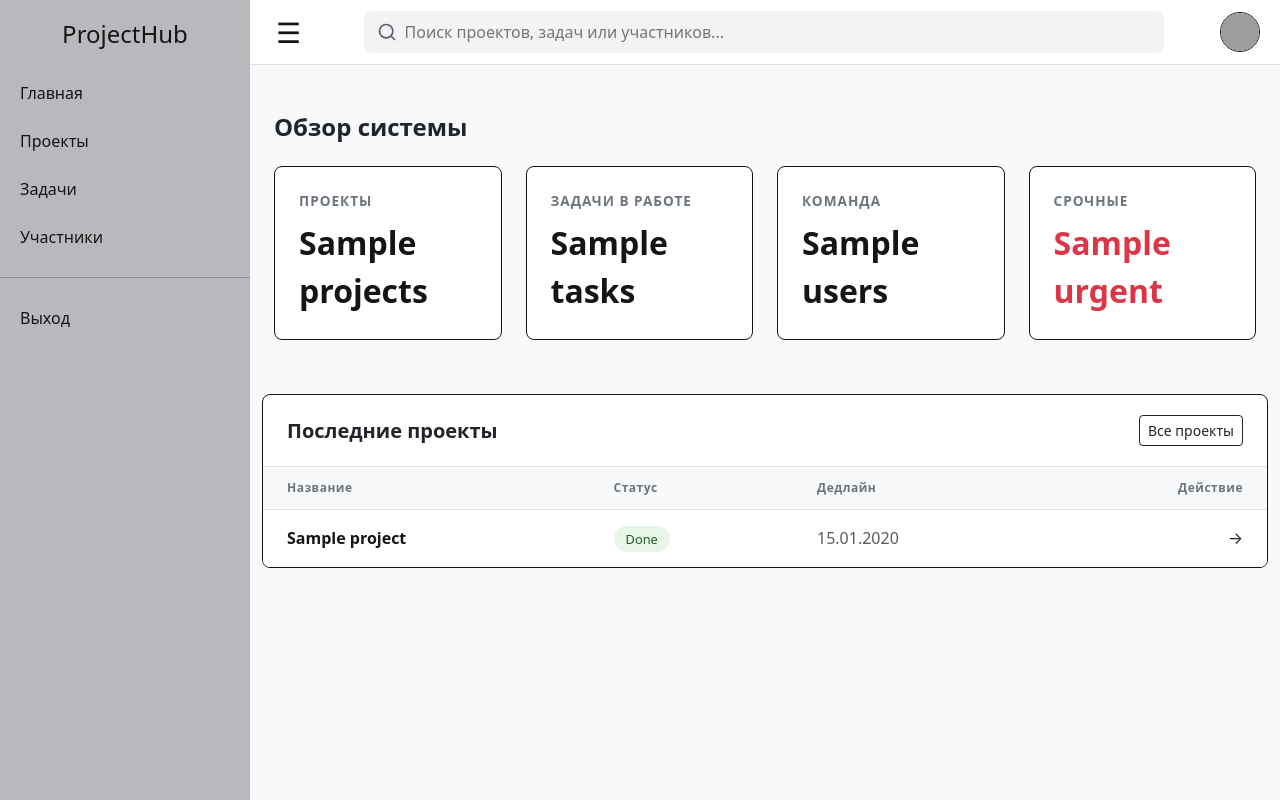
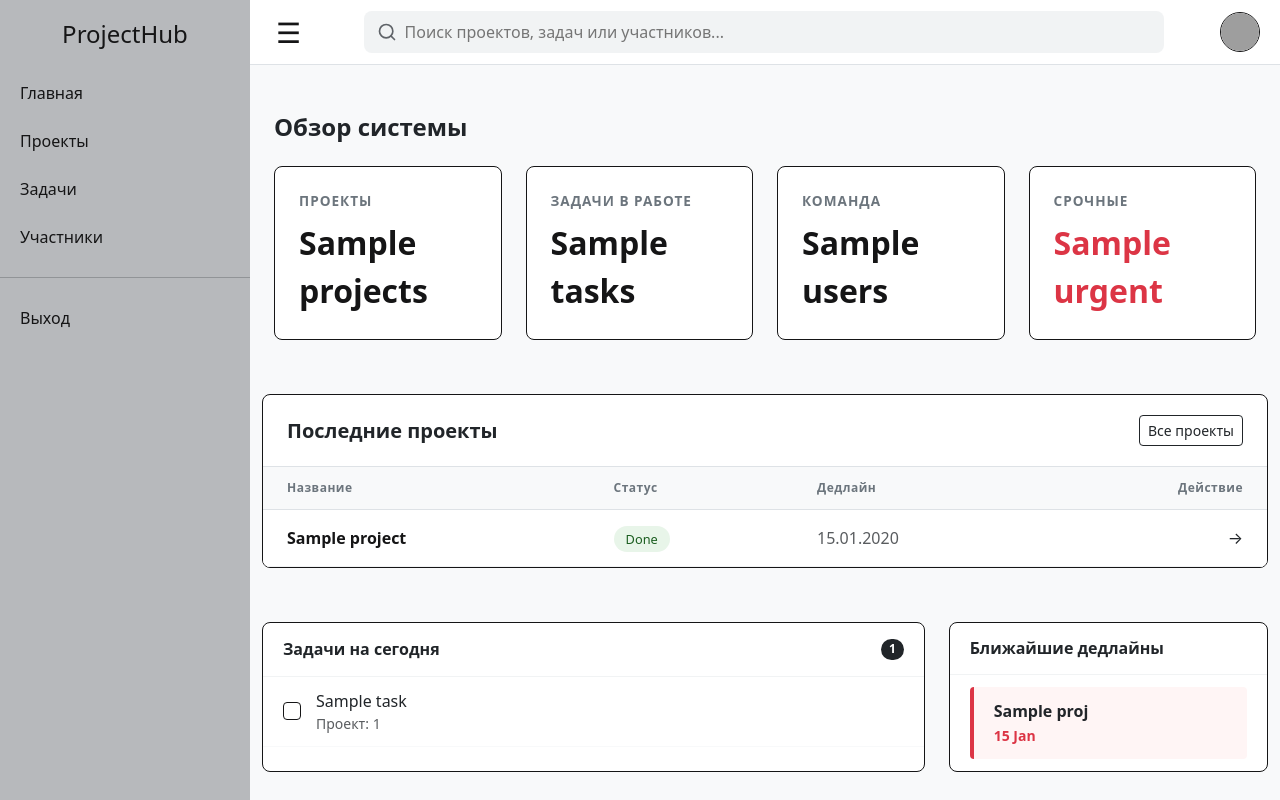
Before and after one commit to Alika443/diplom, a FastAPI app: template templates/index.html in a window 1280 px wide. Run offline with FastAPI, Linux system fonts and the light colour scheme; the template is opened without the code that fills it: most values are stand-ins (such as "Sample title", 1, 10 or a date in 2020); grey boxes are pictures that could not be loaded.

Commit message:
дедлайны и задачи на сегодня

```diff
--- a/app/main.py
+++ b/app/main.py
@@ -1,5 +1,5 @@
 import os
-from datetime import datetime
+from datetime import datetime, date
 from fastapi import FastAPI, Request, Depends, Form, responses
 from fastapi.responses import HTMLResponse
 from fastapi.templating import Jinja2Templates
@@ -7,7 +7,6 @@ from sqlalchemy.orm import Session
 
 # Импортируем базу и модели
 from app.database import engine, Base, get_db
-# Убедись, что в app/models/__init__.py прописаны импорты этих классов
 from app.models import Project, Task, User
 
 # Создаем таблицы в БД
@@ -16,7 +15,6 @@ Base.metadata.create_all(bind=engine)
 app = FastAPI()
 
 # --- НАСТРОЙКА ШАБЛОНОВ ---
-# Определяем путь к папке templates относительно текущего файла
 current_dir = os.path.dirname(os.path.abspath(__file__)) # папка app
 project_root = os.path.dirname(current_dir) # корень проекта
 templates_path = os.path.join(project_root, "templates")
@@ -26,41 +24,37 @@ templates = Jinja2Templates(directory=templates_path)
 
 @app.get("/")
 def read_root(request: Request, db: Session = Depends(get_db)):
-    # Считаем данные для карточек
+    # 1. Считаем общую статистику для верхних карточек
     total_projects = db.query(Project).count()
-    # Обрати внимание: Task должен быть импортирован выше!
-    active_tasks = db.query(Task).filter(Task.status != "Done").count()
+    active_tasks_count = db.query(Task).filter(Task.status != "Done").count()
     total_users = db.query(User).count()
 
-    # Срочные задачи (например, те, что не выполнены)
-    urgent_tasks = active_tasks
+    # 2. Подготавливаем списки для основной части экрана
+    today = date.today()
 
+    # Последние 5 проектов
+    recent_projects = db.query(Project).order_by(Project.id.desc()).limit(5).all()
+
+    # Задачи на сегодня (невыполненные)
+    tasks_today = db.query(Task).filter(Task.status != "Done").limit(5).all()
+
+    # Ближайшие дедлайны (проекты, у которых дедлайн сегодня или позже)
+    upcoming_deadlines = db.query(Project).filter(
+        Project.deadline >= today
+    ).order_by(Project.deadline.asc()).limit(3).all()
+
+    # 3. Отправляем ВСЕ данные в один шаблон одним ответом
     return templates.TemplateResponse("index.html", {
         "request": request,
         "stats": {
             "projects": total_projects,
-            "tasks": active_tasks,
+            "tasks": active_tasks_count,
             "users": total_users,
-            "urgent": urgent_tasks
-        }
-    })
-
-    total_projects = db.query(Project).count()
-    active_tasks = db.query(Task).count()
-    total_users = db.query(User).count()
-
-    # Получаем последние 5 проектов, отсортированных по ID (или дате, если она есть)
-    recent_projects = db.query(Project).order_by(Project.id.desc()).limit(5).all()
-
-    return templates.TemplateResponse("index.html", {
-        "request": request,
-        "stats": {
-            "projects": total_projects,
-            "tasks": active_tasks,
-            "users": total_users,
-            "urgent": active_tasks
+            "urgent": active_tasks_count
         },
-        "recent_projects": recent_projects
+        "recent_projects": recent_projects,
+        "tasks_today": tasks_today,
+        "upcoming_deadlines": upcoming_deadlines
     })
 
 @app.get("/projects", response_class=HTMLResponse)
@@ -76,7 +70,6 @@ async def projects_page(request: Request, db: Session = Depends(get_db)):
 
 @app.get("/tasks", response_class=HTMLResponse)
 async def tasks_page(request: Request):
-    # Здесь можно будет позже сделать вывод задач по аналогии с проектами
     return templates.TemplateResponse("base.html", {"request": request})
 
 @app.post("/projects/create")
@@ -115,7 +108,7 @@ async def update_project(
             try:
                 project.deadline = datetime.strptime(deadline, '%Y-%m-%d')
             except ValueError:
-                pass # Если дата пришла в неверном формате
+                pass
         db.commit()
     return responses.RedirectResponse(url="/projects", status_code=303)
 
--- a/templates/index.html
+++ b/templates/index.html
@@ -163,4 +163,109 @@
         </table>
     </div>
 </div>
+
+
+<style>
+    .dashboard-lower-grid {
+        margin-top: 30px;
+    }
+
+    .info-block {
+        background-color: #ffffff;
+        border: 1px solid #151516;
+        border-radius: 8px;
+        height: 100%;
+        display: flex;
+        flex-direction: column;
+    }
+
+    .info-header {
+        padding: 16px 20px;
+        border-bottom: 1px solid #f1f3f4;
+    }
+
+    .info-body {
+        padding: 0;
+    }
+
+    /* Стиль для списка задач */
+    .task-item {
+        display: flex;
+        align-items: center;
+        padding: 12px 20px;
+        border-bottom: 1px solid #f8f9fa;
+        transition: background 0.2s;
+    }
+
+    .task-item:hover {
+        background-color: #fcfcfc;
+    }
+
+    .task-checkbox {
+        width: 18px;
+        height: 18px;
+        border: 1px solid #151516;
+        border-radius: 4px;
+        margin-right: 15px;
+        cursor: pointer;
+    }
+
+    /* Стиль для дедлайнов */
+    .deadline-item {
+        padding: 12px 20px;
+        border-left: 4px solid #151516;
+        margin: 12px 20px;
+        background-color: #f8f9fa;
+        border-radius: 4px;
+    }
+
+    .deadline-urgent {
+        border-left-color: #dc3545;
+        background-color: #fff5f5;
+    }
+</style>
+
+<div class="row dashboard-lower-grid g-4">
+    <div class="col-lg-8">
+        <div class="info-block">
+            <div class="info-header d-flex justify-content-between align-items-center">
+                <h3 class="h6 mb-0 fw-bold">Задачи на сегодня</h3>
+                <span class="badge rounded-pill bg-dark">{{ tasks_today|length }}</span>
+            </div>
+            <div class="info-body">
+                {% for task in tasks_today %}
+                <div class="task-item">
+                    <div class="task-checkbox"></div>
+                    <div class="d-flex flex-column">
+                        <span class="fw-medium">{{ task.title }}</span>
+                        <small class="text-muted">Проект: {{ task.project_id }}</small>
+                    </div>
+                </div>
+                {% else %}
+                <div class="p-4 text-center text-muted">На сегодня задач нет. Отдохните!</div>
+                {% endfor %}
+            </div>
+        </div>
+    </div>
+
+    <div class="col-lg-4">
+        <div class="info-block">
+            <div class="info-header">
+                <h3 class="h6 mb-0 fw-bold">Ближайшие дедлайны</h3>
+            </div>
+            <div class="info-body">
+                {% for proj in upcoming_deadlines %}
+                <div class="deadline-item {% if loop.first %}deadline-urgent{% endif %}">
+                    <div class="fw-bold d-block">{{ proj.title }}</div>
+                    <small class="text-danger fw-bold">
+                        {{ proj.deadline.strftime('%d %b') if proj.deadline else '—' }}
+                    </small>
+                </div>
+                {% else %}
+                <div class="p-4 text-center text-muted">Срочных дедлайнов нет.</div>
+                {% endfor %}
+            </div>
+        </div>
+    </div>
+</div>
 {% endblock %}
```
